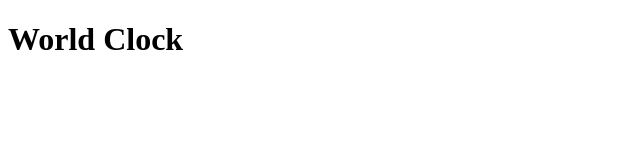
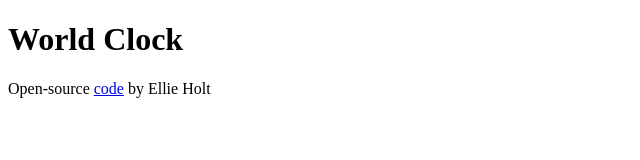
Before and after one commit to ellie-holt/world-clock, a plain HTML site: page index.html in a window 1280 px wide. Shown: the whole page, without its empty margins (0-640 px from the left). Drawn offline with Linux system fonts and the light colour scheme.

Commit message:
Add link to GitHub repository on page

```diff
--- a/index.html
+++ b/index.html
@@ -8,6 +8,11 @@
   </head>
   <body>
     <h1>World Clock</h1>
+    <footer>
+      Open-source
+      <a href="https://github.com/ellie-holt/world-clock/tree/main">code</a> by
+      Ellie Holt
+    </footer>
     <script src="js/index.js"></script>
   </body>
 </html>
```
